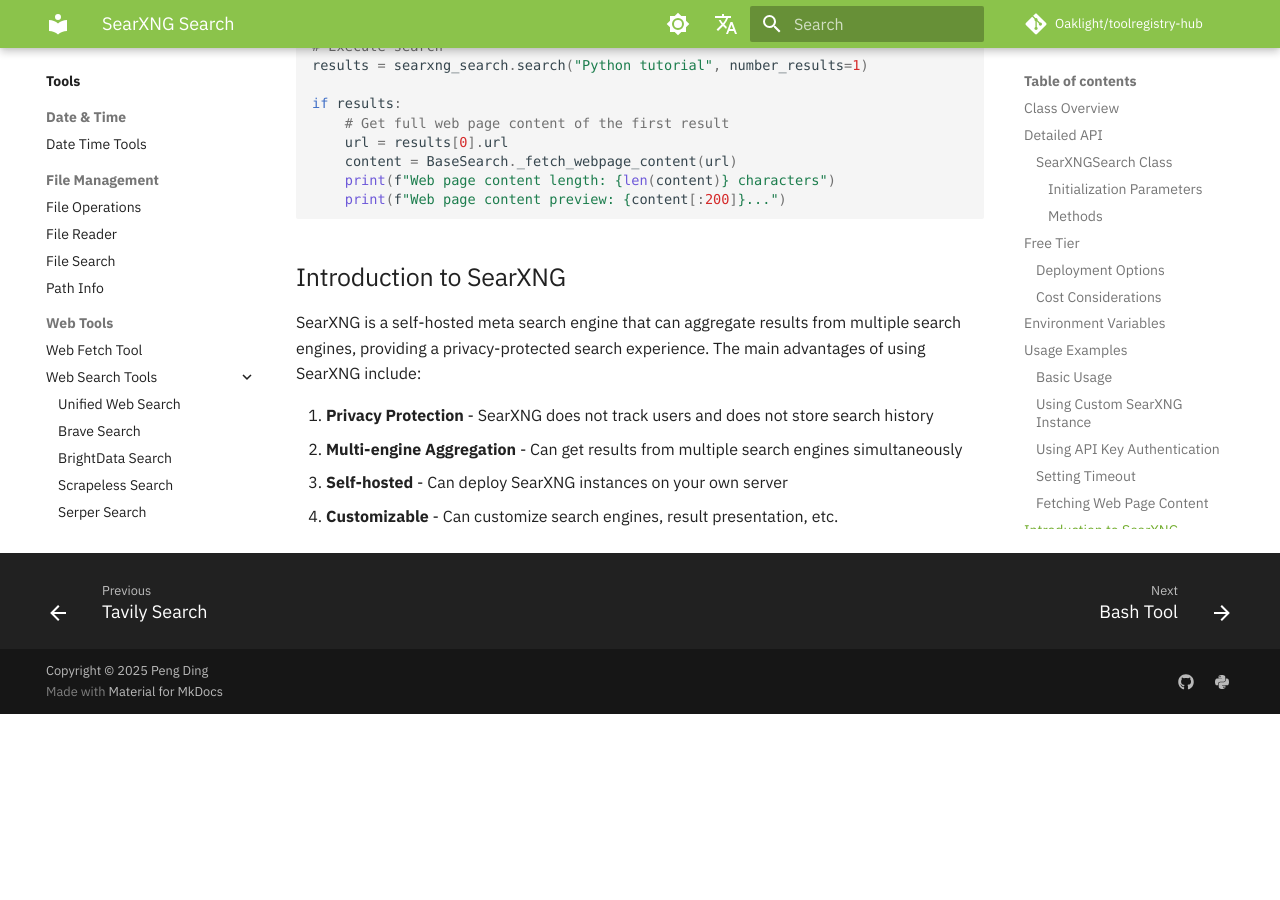
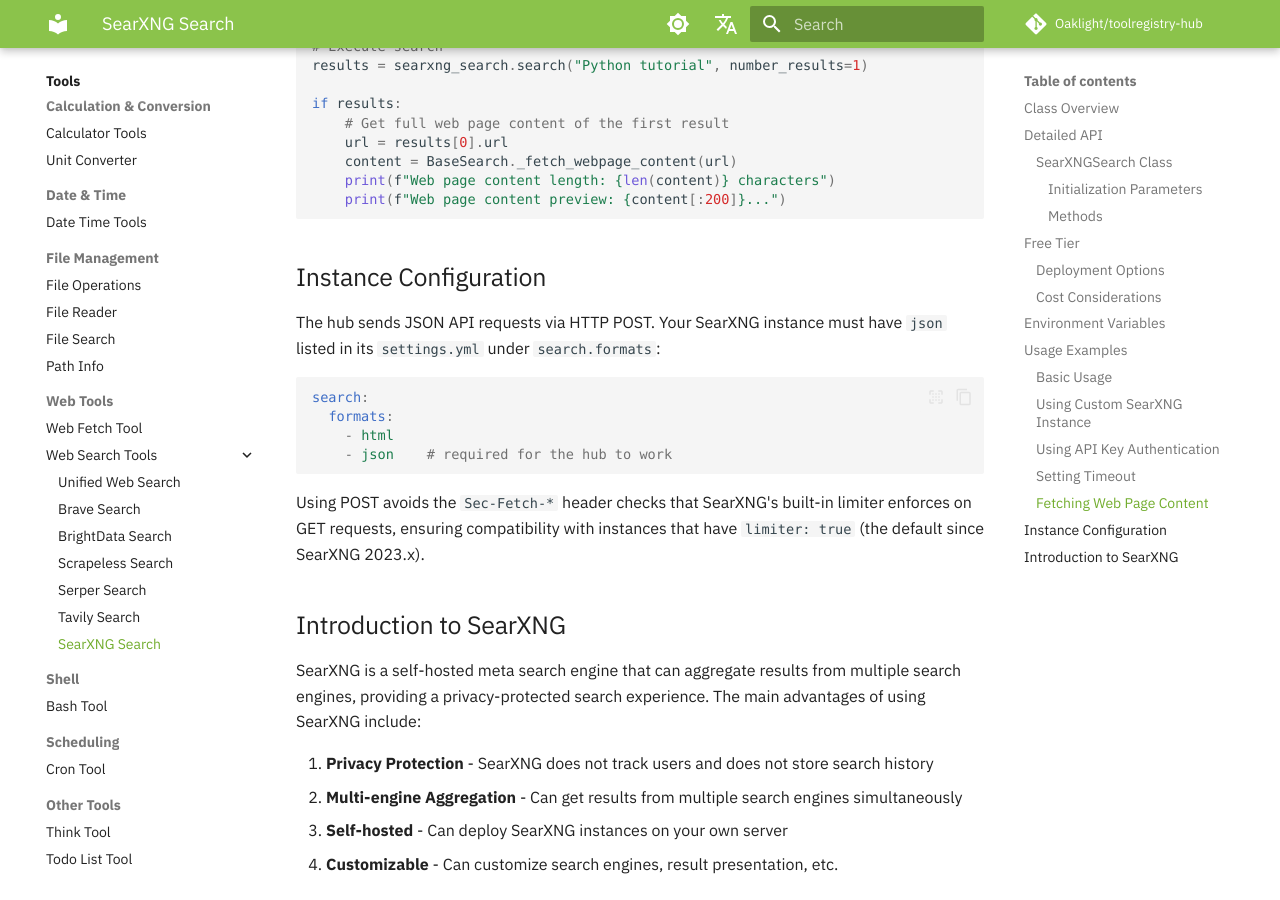
Before and after one commit to Oaklight/toolregistry-hub, an MkDocs documentation site: the page built from docs/tools/websearch/searxng.md, in a window 1280 px wide and 900 px high, scrolled down 3872 px. Built offline with MkDocs 1.6.1 and Material for MkDocs 9.7.7, drawn with Linux system fonts in a browser that asks for light colours; some web fonts are replaced; comment, search, counter and statistics services are not loaded; before the commit the page ends 4586 px from its top, so only the background shows below that.

Commit message:
docs: add SearXNG POST usage note and changelog entry for #115

````diff
--- a/docs/tools/websearch/searxng.md
+++ b/docs/tools/websearch/searxng.md
@@ -157,6 +157,19 @@
     print(f"Web page content preview: {content[:200]}...")
 ```
 
+## Instance Configuration
+
+The hub sends JSON API requests via HTTP POST. Your SearXNG instance must have `json` listed in its `settings.yml` under `search.formats`:
+
+```yaml
+search:
+  formats:
+    - html
+    - json    # required for the hub to work
+```
+
+Using POST avoids the `Sec-Fetch-*` header checks that SearXNG's built-in limiter enforces on GET requests, ensuring compatibility with instances that have `limiter: true` (the default since SearXNG 2023.x).
+
 ## Introduction to SearXNG
 
 SearXNG is a self-hosted meta search engine that can aggregate results from multiple search engines, providing a privacy-protected search experience. The main advantages of using SearXNG include:
````
Also changed, not shown: docs/changelog.md (+4 -0 lines).
